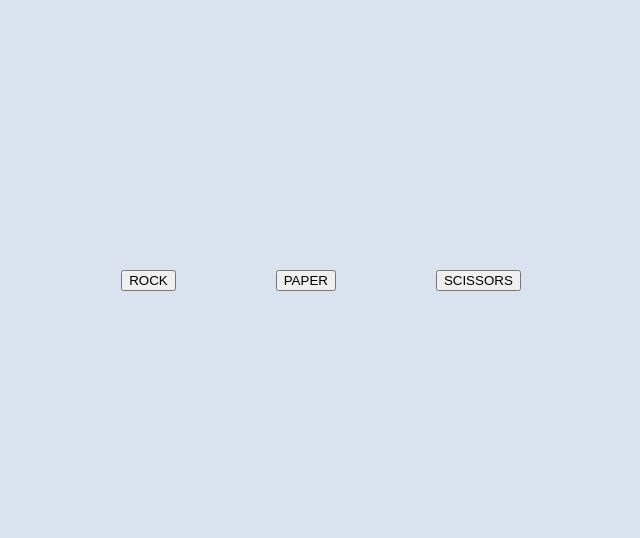
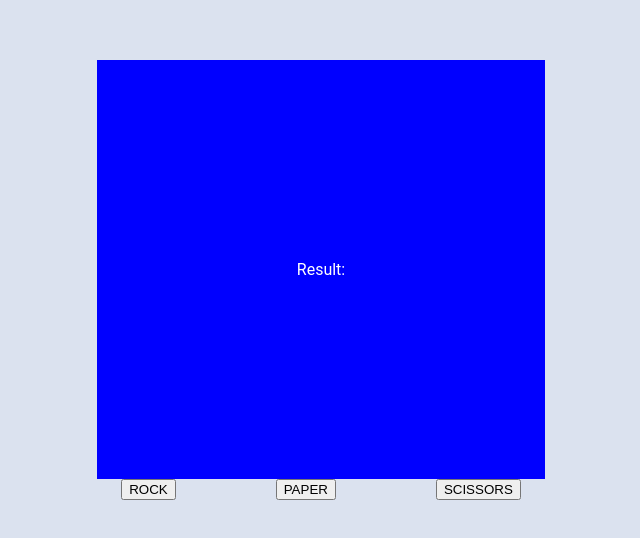
Before and after one commit to c-yip/rock-paper-scissors, a plain HTML site: page index.html in a window 1280 px wide. Shown: the part 120-658 px from the top of the page, without its empty margins (319-959 px from the left). Drawn offline with Linux system fonts and the light colour scheme.

Commit message:
Add styling to results div.

```diff
--- a/index.html
+++ b/index.html
@@ -9,7 +9,7 @@
     <script src="script.js" defer></script>
 </head>
 <body>
-    <div class = "results"></div>
+    <div class = "results">Result:</div>
 
     <div class = "buttons">
         <button class = "btnRock" type="button">ROCK</button>
--- a/styles.css
+++ b/styles.css
@@ -1,6 +1,7 @@
 html, body {
     background-color: #DBE2EF;
     display: flex;
+    flex-direction: column;
     justify-content: center;
     align-items: center;
     margin: 0;
@@ -15,3 +16,10 @@ html, body {
     align-items: center;
     gap: 100px;
 }
+
+.results {
+    display: flex;
+    background-color: blue;
+    color: white;
+    padding: 200px;
+}
```
